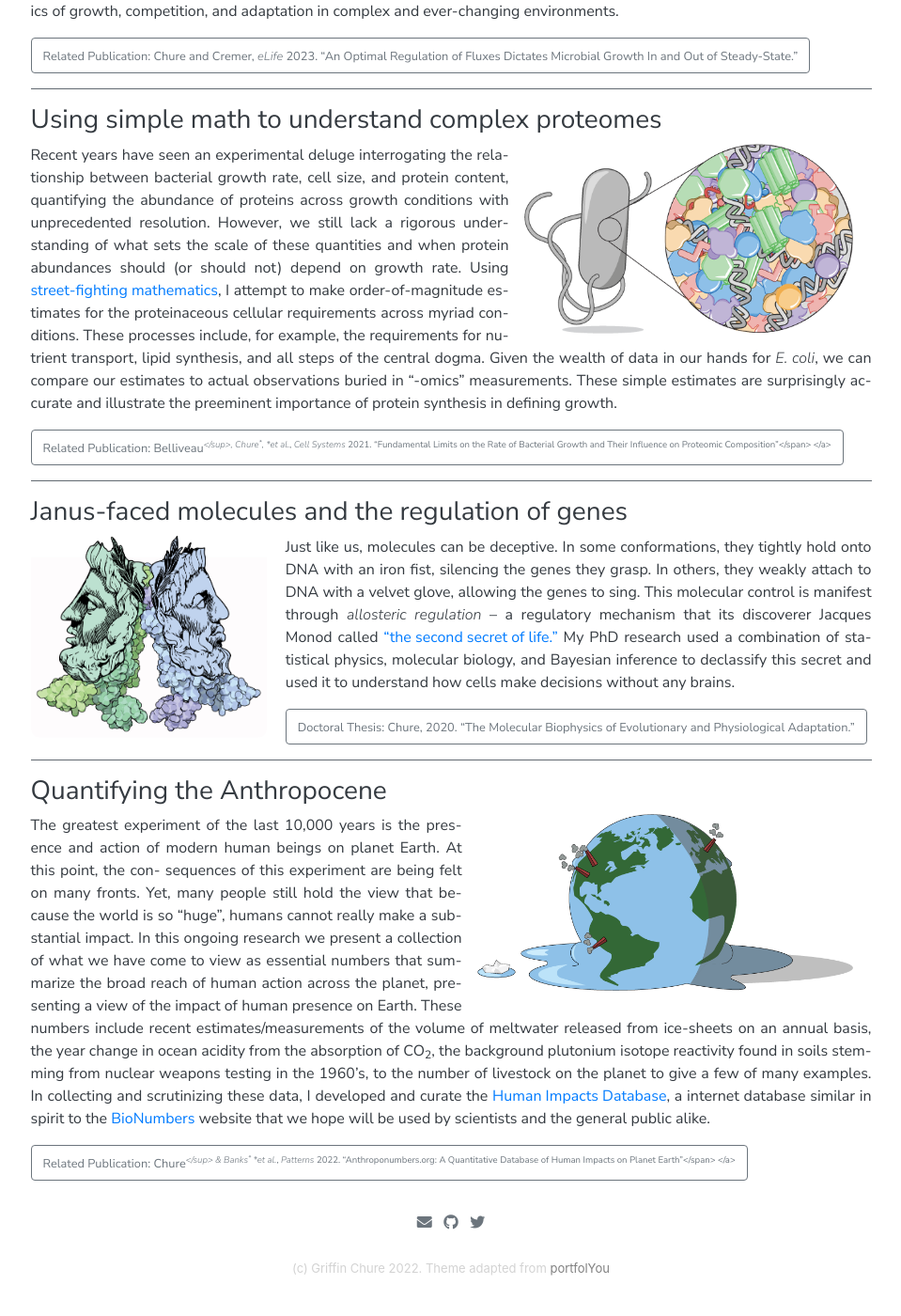
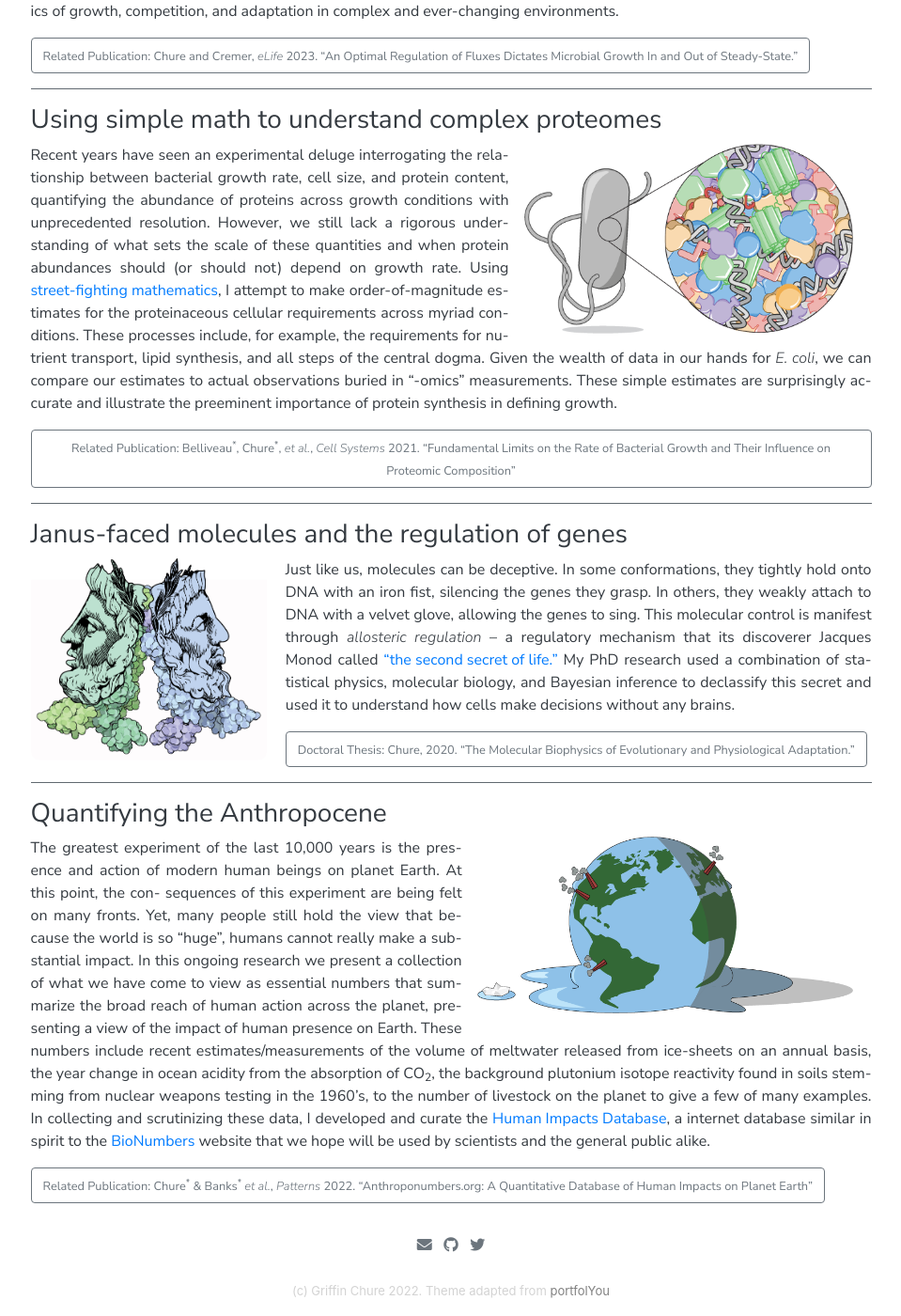
Before and after one commit to gchure/gchure.github.io, a Jekyll site: the page built from pages/research.md, in a window 1280 px wide and 1400 px high, scrolled down 643 px. Shown: the whole window at 94% size, without its empty margins (160-1119 px from the left). Built offline with Jekyll 4.4.1, drawn with Linux system fonts in a browser that asks for light colours; nearby versions of some CDN libraries; some web fonts are replaced; before the commit the page ends 2019 px from its top, so only the background shows below that.

Commit message:
Fixing a syntax error

```diff
--- a/pages/research.md
+++ b/pages/research.md
@@ -42,7 +42,7 @@ conditions. These processes include, for example, the requirements for nutrient
 surprisingly accurate and illustrate the preeminent importance of protein synthesis in
 defining growth.
 
-<a href="https://doi.org/10.1016/j.cels.2021.06.002" class="btn btn-outline-secondary"><span style="font-size: 0.8em;"> Related Publication: Belliveau<sup>*</sup>, Chure<sup>*</sup>, *et al.*, *Cell Systems* 2021. "Fundamental Limits on the Rate of Bacterial Growth and Their Influence on Proteomic Composition"</span> </a>
+<a href="https://doi.org/10.1016/j.cels.2021.06.002" class="btn btn-outline-secondary"><span style="font-size: 0.8em;"> Related Publication: Belliveau<sup>\*</sup>, Chure<sup>\*</sup>, *et al.*, *Cell Systems* 2021. "Fundamental Limits on the Rate of Bacterial Growth and Their Influence on Proteomic Composition"</span> </a>
 
 <hr/>
 
@@ -74,4 +74,4 @@ without any brains.
 The greatest experiment of the last 10,000 years is the presence and action of modern human beings on planet Earth. At this point, the con- sequences of this experiment are being felt on many fronts. Yet, many people still hold the view that because the world is so “huge”, humans cannot really make a substantial impact. In this ongoing research we present a collection of what we have come to view as essential numbers that summarize the broad reach of human action across the planet, presenting a view of the impact of human presence on Earth. These numbers include recent estimates/measurements of the volume of meltwater released from ice-sheets on an annual basis, the year change in ocean acidity from the absorption of CO<sub>2</sub>, the background plutonium isotope reactivity found in soils stemming from nuclear weapons testing in the 1960’s, to the number of livestock on the planet to give a few of many examples. In collecting and scrutinizing these data,
 I developed and curate the <a href="https://anthroponumbers.org">Human Impacts Database</a>, a internet database similar in spirit to the <a href="https://bionumbers.hms.harvard.edu">BioNumbers</a> website that we hope will be used by scientists and the general public alike.
 
-<a href="https://doi.org/10.1016/j.patter.2022.100552" class="btn btn-outline-secondary"><span style="font-size: 0.8em;"> Related Publication: Chure<sup>*</sup> & Banks<sup>*</sup> *et al.*, *Patterns* 2022. "Anthroponumbers.org: A Quantitative Database of Human Impacts on Planet Earth"</span> </a>
+<a href="https://doi.org/10.1016/j.patter.2022.100552" class="btn btn-outline-secondary"><span style="font-size: 0.8em;"> Related Publication: Chure<sup>\*</sup> & Banks<sup>\*</sup> *et al.*, *Patterns* 2022. "Anthroponumbers.org: A Quantitative Database of Human Impacts on Planet Earth"</span> </a>
```
